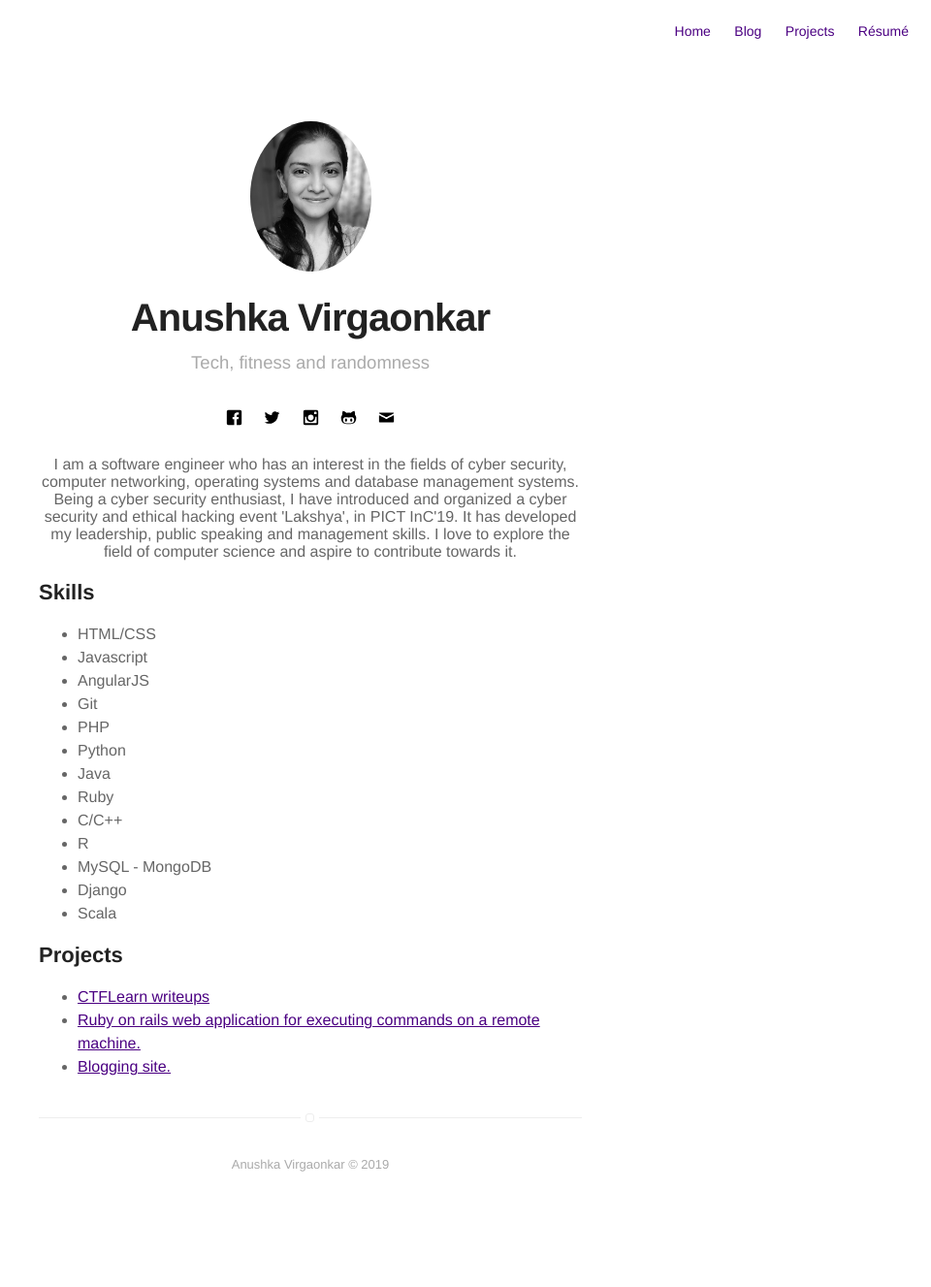
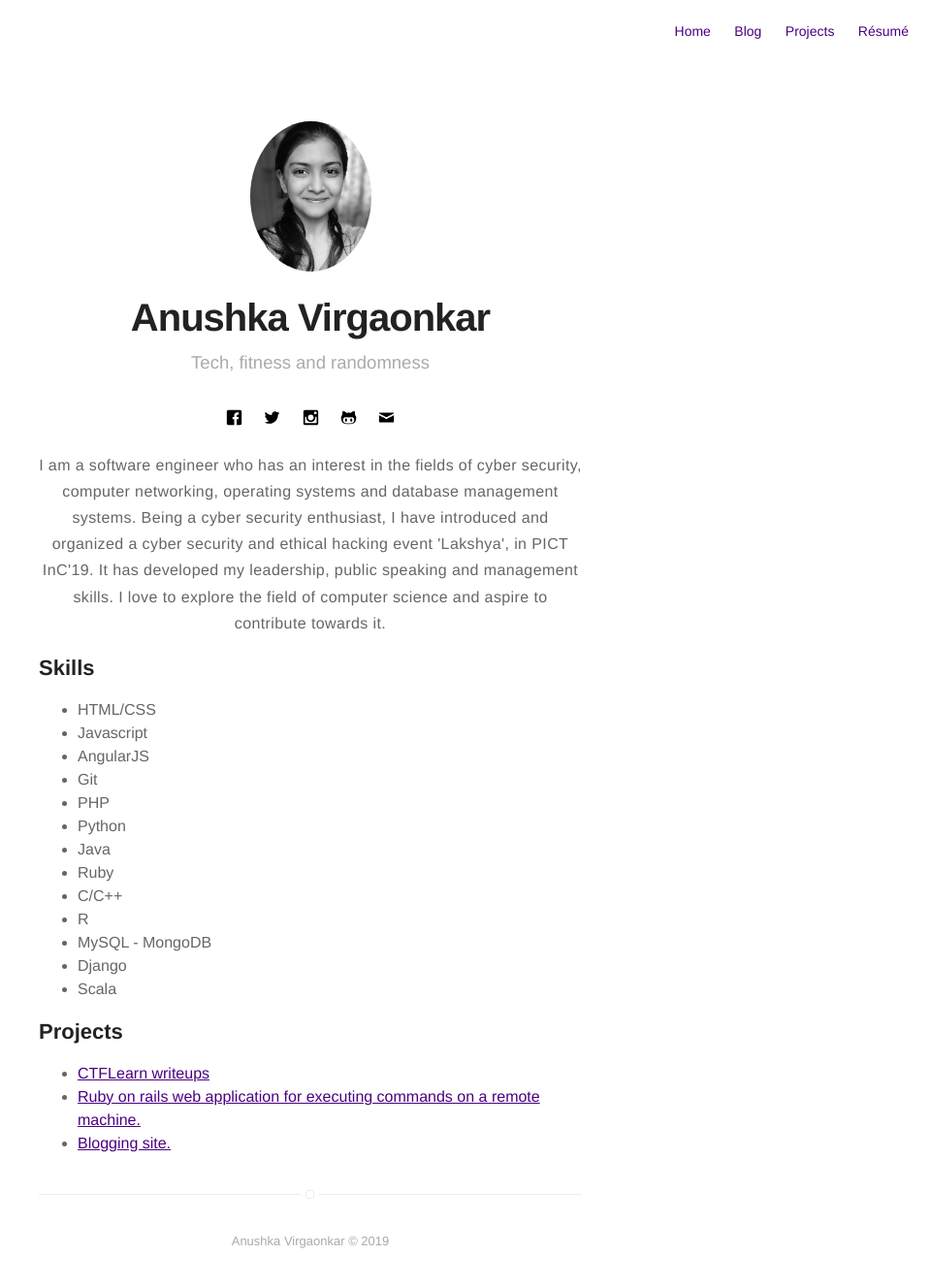
Before and after one commit to anushkavirgaonkar/anushkavirgaonkar.github.io, a Jekyll site: the page built from about.md, in a window 1280 px wide. Shown: the whole page at 97% size, without its empty margins (320-1280 px from the left). Built offline with Jekyll 4.4.1, drawn with Linux system fonts in a browser that asks for light colours; before the commit the page ends 1248 px from its top, so only the background shows below that.

Commit message:
Correct center formatting error.

```diff
--- a/about.md
+++ b/about.md
@@ -3,7 +3,7 @@
 layout: page
 ---
 
-<p><center>I am a software engineer who has an interest in the fields of cyber security, computer networking, operating systems and database management systems. Being a cyber security enthusiast, I have introduced and organized a cyber security and ethical hacking event 'Lakshya', in PICT InC'19. It has developed my leadership, public speaking and management skills. I love to explore the field of computer science and aspire to contribute towards it.</center></p>
+<p align="center">I am a software engineer who has an interest in the fields of cyber security, computer networking, operating systems and database management systems. Being a cyber security enthusiast, I have introduced and organized a cyber security and ethical hacking event 'Lakshya', in PICT InC'19. It has developed my leadership, public speaking and management skills. I love to explore the field of computer science and aspire to contribute towards it.</p>
 
 
 <h2>Skills</h2>
```
